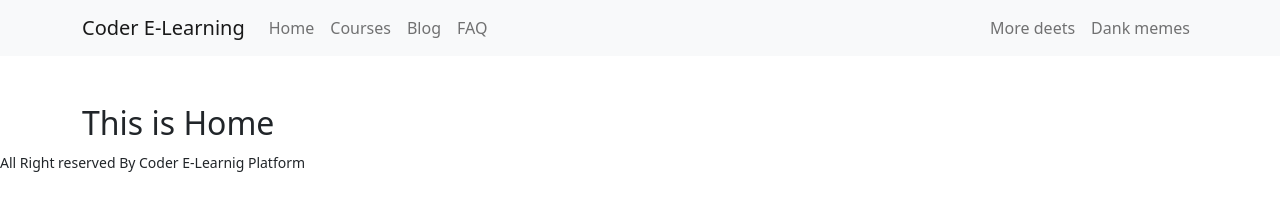
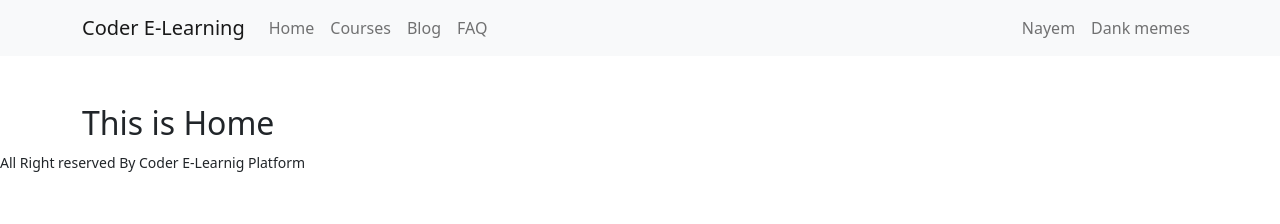
Before and after one commit to Nayem-Mursalin/Coder-E-Learning-Client, a React (Create React App) app: page / in a window 1280 px wide. Shown: the top 224 px of the page. Built offline with nearby package versions, Linux system fonts and the light colour scheme.

Commit message:
Showing User Name in Header

```diff
--- /dev/null
+++ b/src/AuthProvider/AuthProvider.js
@@ -0,0 +1,18 @@
+import React, { createContext, } from 'react';
+
+export const AuthContext = createContext();
+
+const AuthProvider = ({ children }) => {
+
+    const user = { displayName: 'Nayem' }
+    const authInfo = { user }
+    return (
+        <div>
+            <AuthContext.Provider value={authInfo}>
+                {children}
+            </AuthContext.Provider>
+        </div>
+    );
+};
+
+export default AuthProvider;
--- a/src/Layout/Main.js
+++ b/src/Layout/Main.js
@@ -2,7 +2,6 @@ import React from 'react';
 import { Col, Container, Row } from 'react-bootstrap';
 import { Outlet } from 'react-router-dom';
 import Header from '../pages/Shared/Header/Header';
-import LeftSideNav from '../pages/LeftSideNav/LeftSideNav';
 import Footer from '../pages/Shared/Footer/Footer';
 
 const Main = () => {
--- a/src/index.js
+++ b/src/index.js
@@ -4,11 +4,15 @@ import './index.css';
 import App from './App';
 import reportWebVitals from './reportWebVitals';
 import 'bootstrap/dist/css/bootstrap.min.css';
+import AuthProvider from './AuthProvider/AuthProvider';
 
 const root = ReactDOM.createRoot(document.getElementById('root'));
 root.render(
   <React.StrictMode>
-    <App />
+    <AuthProvider>
+      <App />
+    </AuthProvider>
+
   </React.StrictMode>
 );
 
--- a/src/pages/Shared/Header/Header.js
+++ b/src/pages/Shared/Header/Header.js
@@ -1,10 +1,11 @@
-import React from 'react';
+import React, { useContext } from 'react';
 import Container from 'react-bootstrap/Container';
 import Nav from 'react-bootstrap/Nav';
 import Navbar from 'react-bootstrap/Navbar';
-import LeftSideNav from '../../LeftSideNav/LeftSideNav';
+import { AuthContext } from '../../../AuthProvider/AuthProvider';
 
 const Header = () => {
+    const { user } = useContext(AuthContext);
     return (
         <Navbar collapseOnSelect className='mb-5' expand="lg" bg="light" variant="light">
             <Container>
@@ -18,7 +19,7 @@ const Header = () => {
                         <Nav.Link href="#pricing">FAQ</Nav.Link>
                     </Nav>
                     <Nav>
-                        <Nav.Link href="#deets">More deets</Nav.Link>
+                        <Nav.Link href="#deets">{user?.displayName}</Nav.Link>
                         <Nav.Link eventKey={2} href="#memes">
                             Dank memes
                         </Nav.Link>
```
